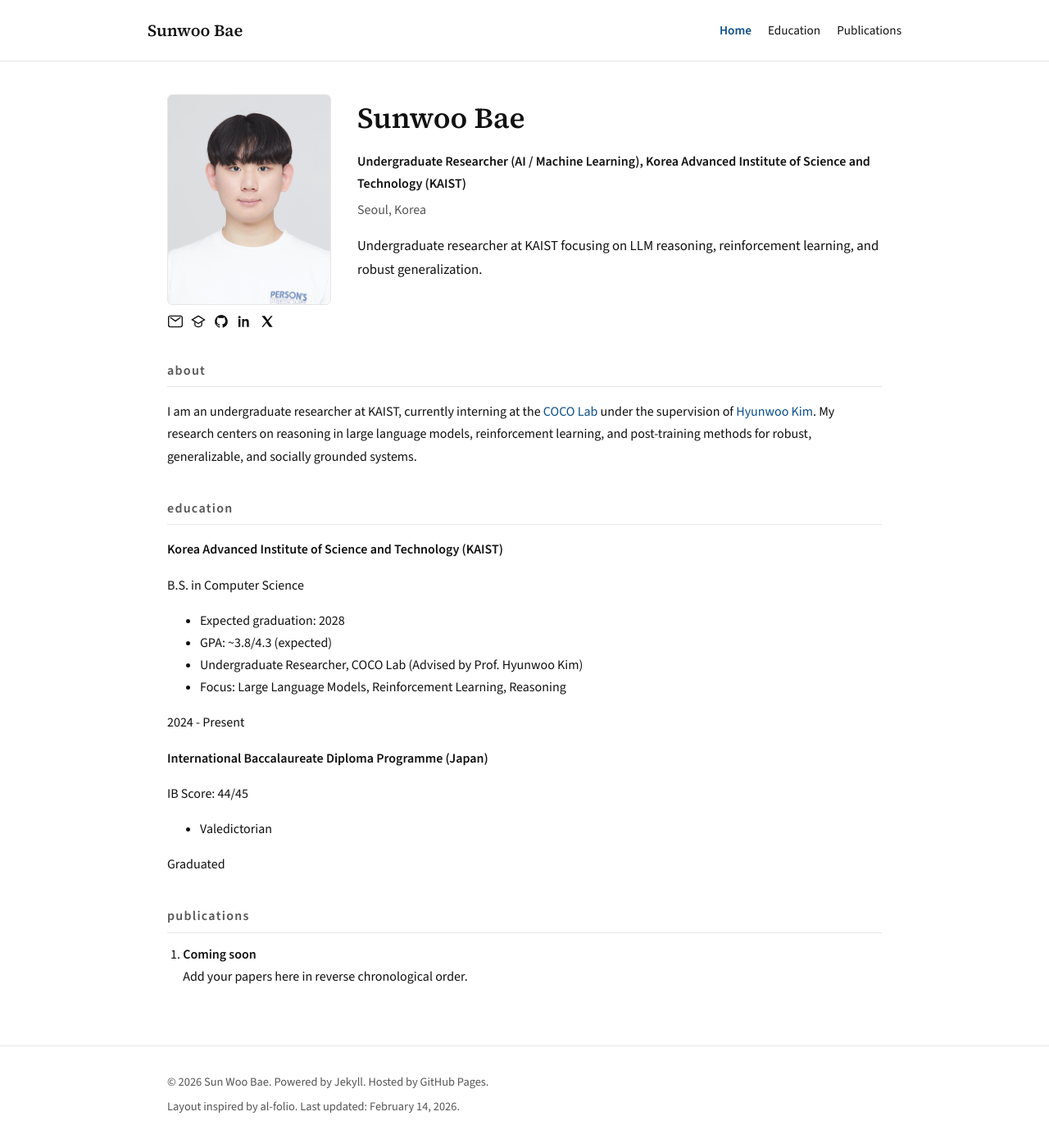
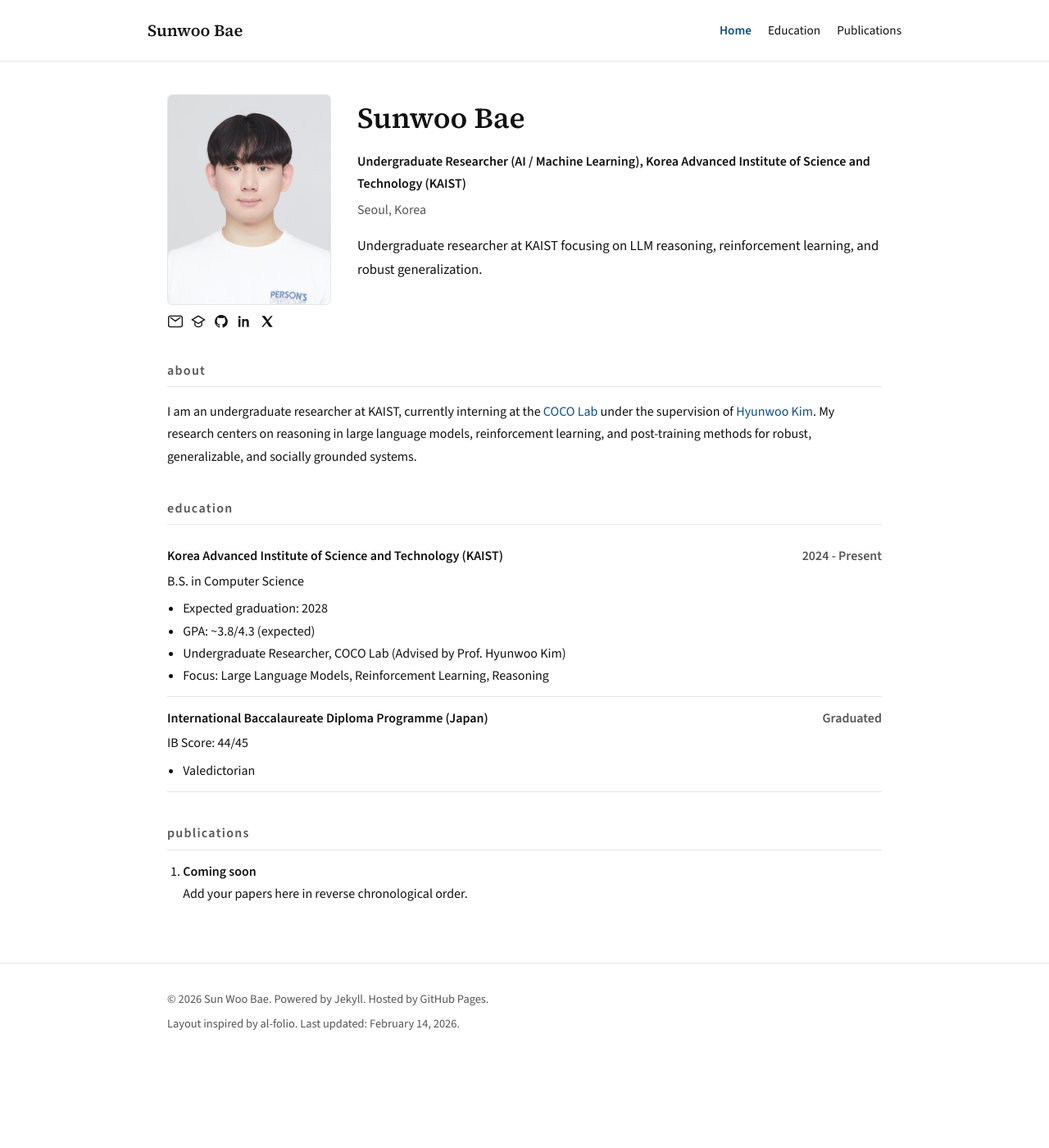
Before and after one commit to sunwoo02/sunwoo02.github.io, a Jekyll site: the page built from index.md, in a window 1280 px wide. Shown: the whole page at 82% size. Built offline with Jekyll 4.4.1, drawn with Linux system fonts in a browser that asks for light colours; after the commit the page ends 1299 px from its top, so only the background shows below that.

Commit message:
Add styles for education entries in CSS

```diff
--- a/assets/css/style.css
+++ b/assets/css/style.css
@@ -245,3 +245,45 @@ a:hover {
   height: 20px;
   display: block;
 }
+.edu-entry {
+  display: flex;
+  justify-content: space-between;
+  align-items: flex-start;
+  gap: 1rem;
+  padding: 0.75rem 0;
+  border-bottom: 1px solid var(--border);
+}
+
+.edu-entry:last-child {
+  border-bottom: 0;
+}
+
+.edu-school {
+  margin: 0 0 0.2rem;
+}
+
+.edu-degree {
+  margin: 0 0 0.4rem;
+}
+
+.edu-entry ul {
+  margin: 0.3rem 0 0;
+  padding-left: 1.2rem;
+}
+
+.edu-date {
+  margin: 0;
+  white-space: nowrap;
+  color: var(--muted);
+  font-weight: 600;
+}
+
+@media (max-width: 760px) {
+  .edu-entry {
+    display: block;
+  }
+
+  .edu-date {
+    margin-top: 0.4rem;
+  }
+}
```
